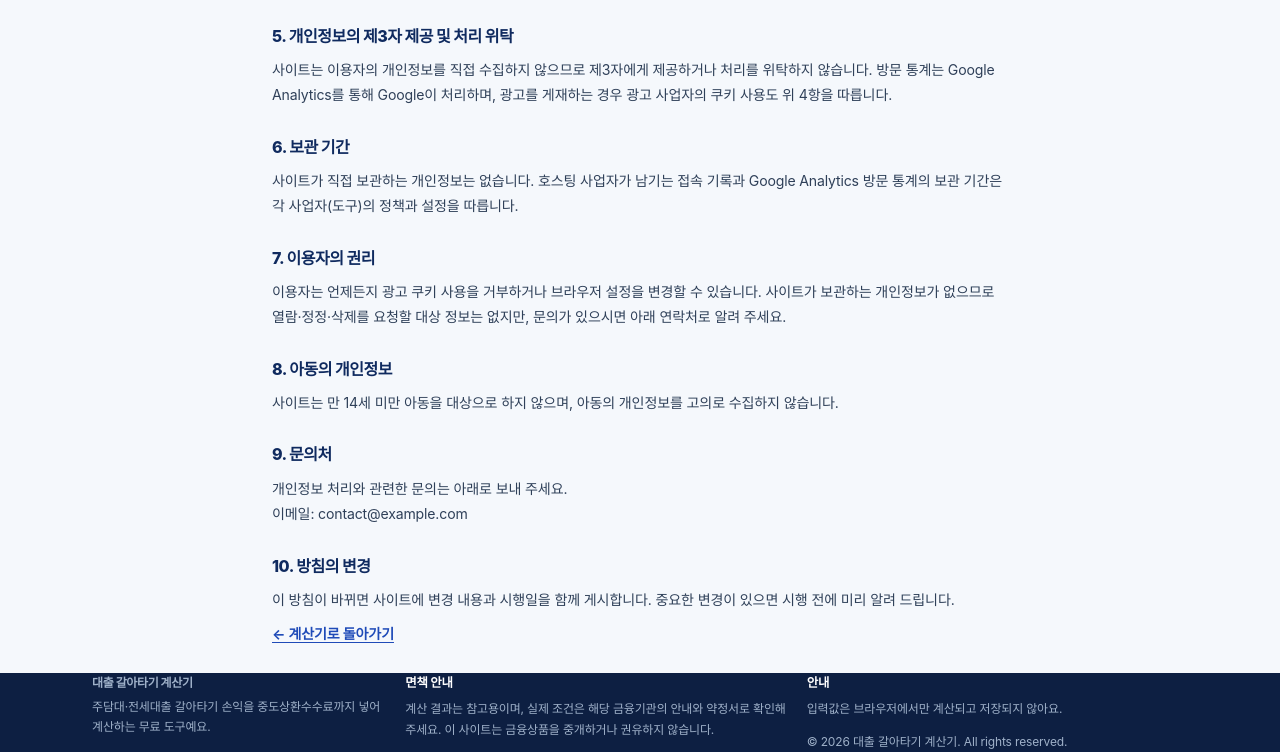
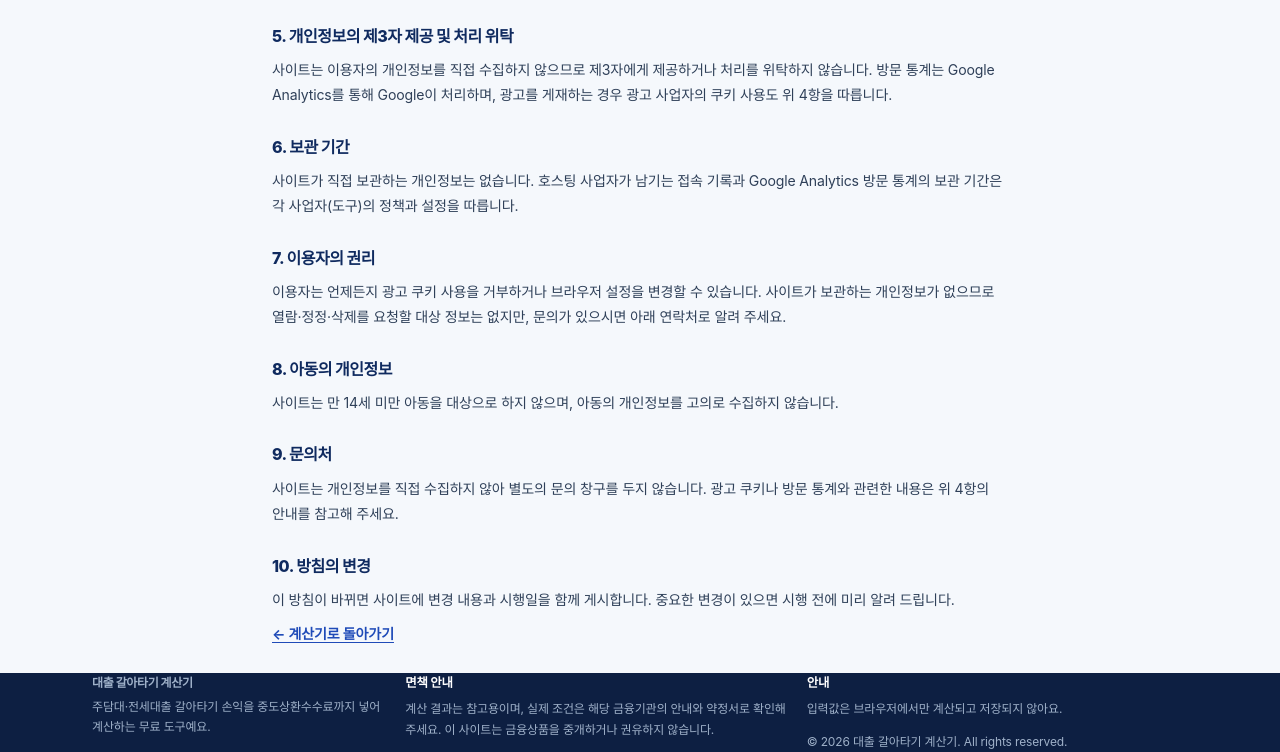
Before and after one commit to dscookie-0422/web-ad, a plain HTML site: page privacy.html in a window 1280 px wide. Shown: the part 964-1716 px from the top of the page. Drawn offline with Linux system fonts and the light colour scheme.

Commit message:
Remove placeholder contact email from privacy policy

```diff
--- a/privacy.html
+++ b/privacy.html
@@ -36,7 +36,7 @@
 
 <main class="doc container">
   <h1>개인정보처리방침</h1>
-  <p class="doc-meta">시행일: 2026년 11월 15일 · 최종 수정: 2026년 11월 15일</p>
+  <p class="doc-meta">시행일: 2026년 11월 15일 · 최종 수정: 2026년 11월 17일</p>
 
   <p>
     대출 갈아타기 계산기(이하 &ldquo;사이트&rdquo;)는 이용자의 개인정보를 소중히 다루고,
@@ -109,8 +109,8 @@
 
   <h2>9. 문의처</h2>
   <p>
-    개인정보 처리와 관련한 문의는 아래로 보내 주세요.<br>
-    이메일: <!-- 배포할 때 실제 연락 가능한 주소로 바꿔 주세요 -->contact@example.com
+    사이트는 개인정보를 직접 수집하지 않아 별도의 문의 창구를 두지 않습니다.
+    광고 쿠키나 방문 통계와 관련한 내용은 위 4항의 안내를 참고해 주세요.
   </p>
 
   <h2>10. 방침의 변경</h2>
```
